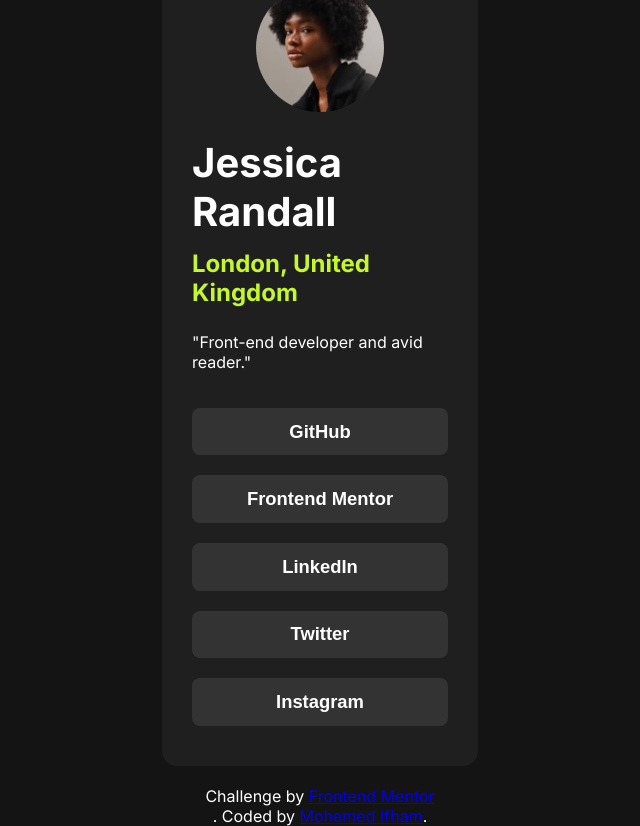
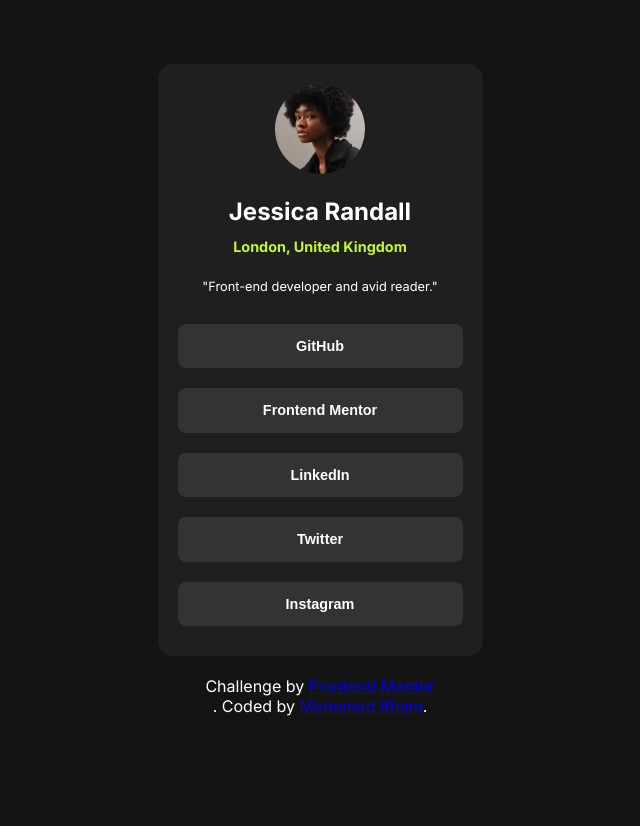
Before and after one commit to mail2ifham/social-links-profile, a plain HTML site: page index.html in a window 1280 px wide. Shown: the whole page, without its empty margins (320-960 px from the left). After the commit the page ends 800 px from the top, so only its background shows below. Drawn offline with Linux system fonts and the light colour scheme.

Commit message:
all-updated.html

```diff
--- a/index.html
+++ b/index.html
@@ -25,8 +25,8 @@
     <main>
       <div class="heading">
         <img src="./assets/images/avatar-jessica.jpeg" alt="profile pic" />
-        <h1>Jessica Randall</h1>
-        <h2>London, United Kingdom</h2>
+        <h2>Jessica Randall</h2>
+        <h3>London, United Kingdom</h3>
         <p>"Front-end developer and avid reader."</p>
       </div>
       <div class="button-group">
--- a/style.css
+++ b/style.css
@@ -21,6 +21,7 @@ body {
   justify-content: center;
   background-color: var(--Off-Black);
   height: 100vh;
+
 }
 
 main {
@@ -30,9 +31,8 @@ main {
   background-color: var(--Dark-Grey);
   color: var(--White);
   border-radius: 15px;
-  padding: 30px;
-  width: 20%
-
+  padding: 20px;
+  width: calc(325px - 40px);
 }
 .heading {
   display: flex;
@@ -43,19 +43,18 @@ main {
 .heading img {
   border-radius: 50%;
   margin-bottom: 10%;
-  width: 50%;
+  width: 90px;
 }
 
-.heading h1 {
-  font-size: 2.5rem;
-}
-
-.heading h2 {
+.heading h3 {
+  font-size: .9rem;
   color: var(--Green);
   padding: 5% 0 10% 0;
 }
 .heading p {
-  padding-bottom: 10%;
+  font-size: .8rem;
+  padding-bottom: 20px ;
+  color: var(--White);
 }
 
 button {
@@ -67,9 +66,15 @@ button {
   outline: none;
   border: none;
   margin: 10px 0;
-  font-size: 01.15rem;
+  font-size: 0.9rem;
   flex-grow: 100%;
 
+}
+
+button:hover{
+  background-color: var(--Green);
+  color: var(--Off-Black);
+  cursor: pointer;
 }
 
 footer {
```
